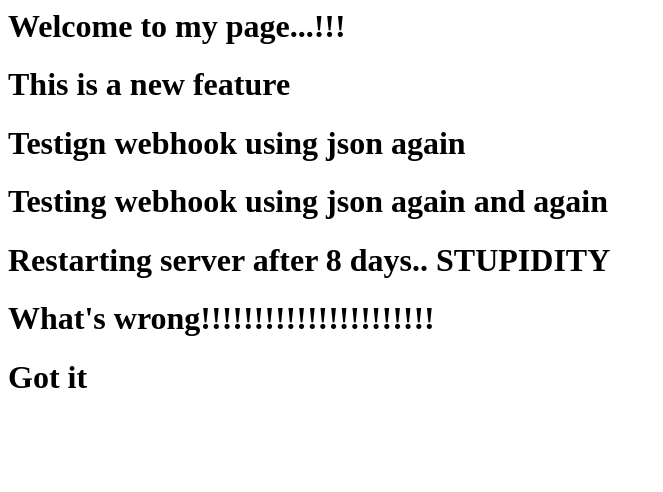
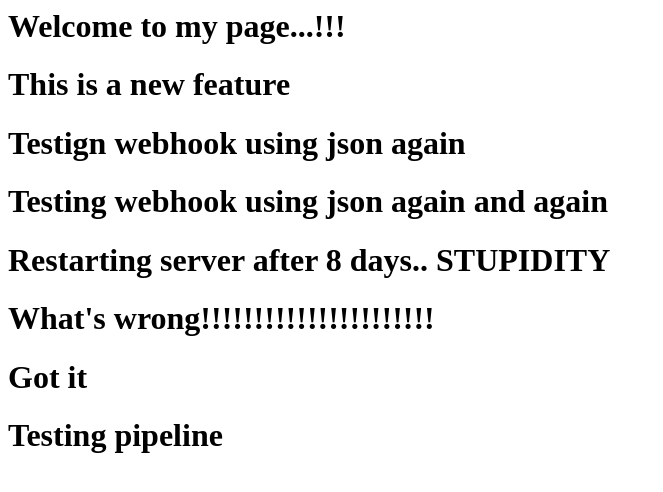
Before and after one commit to Bharath0128/jenkins-test, a plain HTML site: page index.html in a window 1280 px wide. Shown: the whole page, without its empty margins (0-663 px from the left). Drawn offline with Linux system fonts and the light colour scheme.

Commit message:
Update index.html

```diff
--- a/index.html
+++ b/index.html
@@ -12,5 +12,6 @@
             <h1>Restarting server after 8 days.. STUPIDITY</h1>
             <h1>What's wrong!!!!!!!!!!!!!!!!!!!!!!</h1>
             <h1>Got it</h1>
+            <h1>Testing pipeline</h1>
       </body>
 </html>
```
